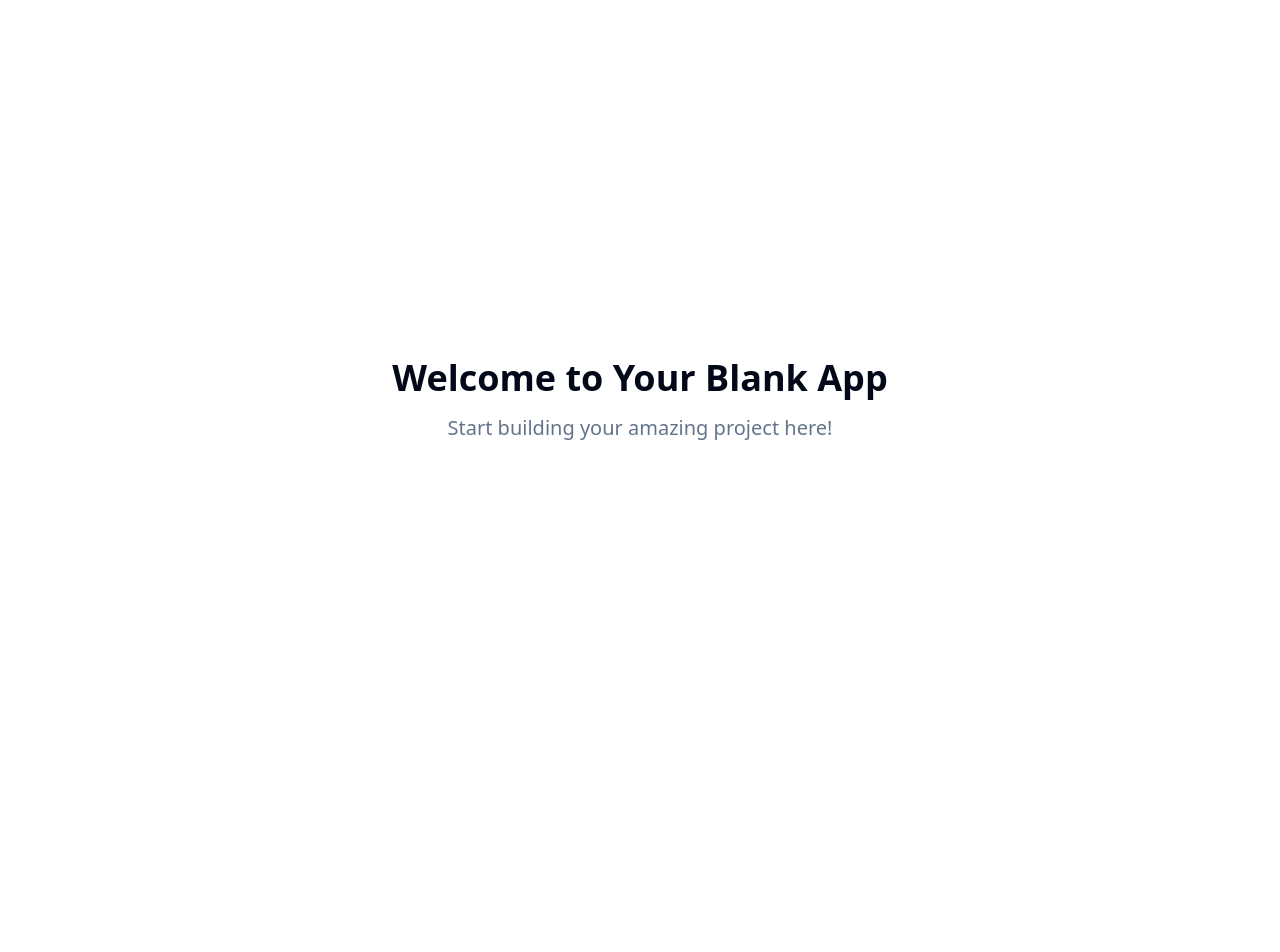
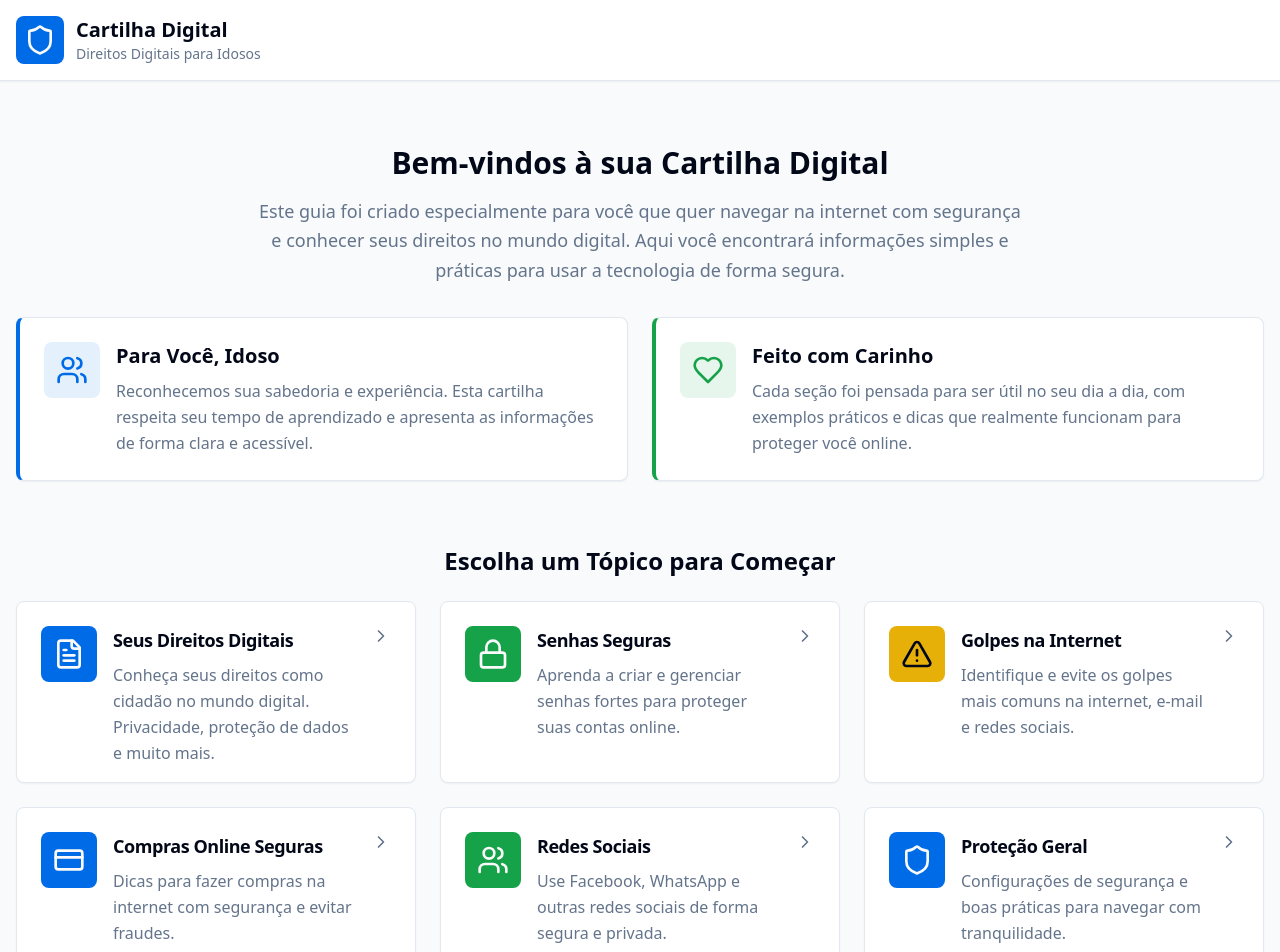
Before and after one commit to Marianalima31/cartilha-digital, a React (Vite) app: page / in a window 1280 px wide. Shown: the top 952 px of the page. Before the commit the page ends 800 px from the top, so only its background shows below. Built offline with nearby package versions, Linux system fonts and the light colour scheme.

Commit message:
Add digital booklet for seniors
Develop an accessible digital booklet with guidance on digital rights and internet safety best practices for the elderly.

```diff
--- /dev/null
+++ b/src/components/Header.tsx
@@ -0,0 +1,31 @@
+import { Shield, Menu } from "lucide-react";
+import { Button } from "@/components/ui/button";
+
+const Header = () => {
+  return (
+    <header className="bg-card border-b border-border shadow-sm sticky top-0 z-50">
+      <div className="container mx-auto px-4 py-4">
+        <div className="flex items-center justify-between">
+          <div className="flex items-center space-x-3">
+            <div className="bg-primary p-2 rounded-lg">
+              <Shield className="h-8 w-8 text-primary-foreground" />
+            </div>
+            <div>
+              <h1 className="text-xl font-bold text-foreground">
+                Cartilha Digital
+              </h1>
+              <p className="text-sm text-muted-foreground">
+                Direitos Digitais para Idosos
+              </p>
+            </div>
+          </div>
+          <Button variant="outline" size="sm" className="md:hidden">
+            <Menu className="h-5 w-5" />
+          </Button>
+        </div>
+      </div>
+    </header>
+  );
+};
+
+export default Header;
--- /dev/null
+++ b/src/components/IntroSection.tsx
@@ -0,0 +1,63 @@
+import { Card, CardContent } from "@/components/ui/card";
+import { Users, Heart } from "lucide-react";
+
+const IntroSection = () => {
+  return (
+    <section className="py-8">
+      <div className="text-center mb-8">
+        <h2 className="text-3xl font-bold text-foreground mb-4">
+          Bem-vindos à sua Cartilha Digital
+        </h2>
+        <p className="text-lg text-muted-foreground max-w-3xl mx-auto leading-relaxed">
+          Este guia foi criado especialmente para você que quer navegar na internet
+          com segurança e conhecer seus direitos no mundo digital. Aqui você encontrará
+          informações simples e práticas para usar a tecnologia de forma segura.
+        </p>
+      </div>
+
+      <div className="grid md:grid-cols-2 gap-6 mb-8">
+        <Card className="border-l-4 border-l-primary">
+          <CardContent className="p-6">
+            <div className="flex items-start space-x-4">
+              <div className="bg-primary/10 p-3 rounded-lg">
+                <Users className="h-8 w-8 text-primary" />
+              </div>
+              <div>
+                <h3 className="text-xl font-semibold text-foreground mb-2">
+                  Para Você, Idoso
+                </h3>
+                <p className="text-muted-foreground leading-relaxed">
+                  Reconhecemos sua sabedoria e experiência. Esta cartilha respeita
+                  seu tempo de aprendizado e apresenta as informações de forma clara
+                  e acessível.
+                </p>
+              </div>
+            </div>
+          </CardContent>
+        </Card>
+
+        <Card className="border-l-4 border-l-accent">
+          <CardContent className="p-6">
+            <div className="flex items-start space-x-4">
+              <div className="bg-accent/10 p-3 rounded-lg">
+                <Heart className="h-8 w-8 text-accent" />
+              </div>
+              <div>
+                <h3 className="text-xl font-semibold text-foreground mb-2">
+                  Feito com Carinho
+                </h3>
+                <p className="text-muted-foreground leading-relaxed">
+                  Cada seção foi pensada para ser útil no seu dia a dia,
+                  com exemplos práticos e dicas que realmente funcionam
+                  para proteger você online.
+                </p>
+              </div>
+            </div>
+          </CardContent>
+        </Card>
+      </div>
+    </section>
+  );
+};
+
+export default IntroSection;
--- /dev/null
+++ b/src/components/TopicCard.tsx
@@ -0,0 +1,43 @@
+import { Card, CardHeader, CardTitle, CardDescription } from "@/components/ui/card";
+import { Button } from "@/components/ui/button";
+import { LucideIcon, ChevronRight } from "lucide-react";
+
+interface TopicCardProps {
+  title: string;
+  description: string;
+  icon: LucideIcon;
+  color: "primary" | "accent" | "warning" | "danger";
+  onClick: () => void;
+}
+
+const colorVariants = {
+  primary: "bg-primary text-primary-foreground",
+  accent: "bg-accent text-accent-foreground",
+  warning: "bg-warning text-warning-foreground",
+  danger: "bg-danger text-danger-foreground"
+};
+
+const TopicCard = ({ title, description, icon: Icon, color, onClick }: TopicCardProps) => {
+  return (
+    <Card className="hover:shadow-md transition-shadow cursor-pointer group" onClick={onClick}>
+      <CardHeader className="pb-4">
+        <div className="flex items-start space-x-4">
+          <div className={`p-3 rounded-lg ${colorVariants[color]} group-hover:scale-105 transition-transform`}>
+            <Icon className="h-8 w-8" />
+          </div>
+          <div className="flex-1">
+            <CardTitle className="text-lg font-semibold text-foreground mb-2">
+              {title}
+            </CardTitle>
+            <CardDescription className="text-muted-foreground text-base leading-relaxed">
+              {description}
+            </CardDescription>
+          </div>
+          <ChevronRight className="h-5 w-5 text-muted-foreground group-hover:text-primary transition-colors" />
+        </div>
+      </CardHeader>
+    </Card>
+  );
+};
+
+export default TopicCard;
--- a/src/index.css
+++ b/src/index.css
@@ -8,7 +8,7 @@ All colors MUST be HSL.
 
 @layer base {
   :root {
-    --background: 0 0% 100%;
+    --background: 210 40% 98%;
     --foreground: 222.2 84% 4.9%;
 
     --card: 0 0% 100%;
@@ -17,24 +17,30 @@ All colors MUST be HSL.
     --popover: 0 0% 100%;
     --popover-foreground: 222.2 84% 4.9%;
 
-    --primary: 222.2 47.4% 11.2%;
-    --primary-foreground: 210 40% 98%;
+    --primary: 212 100% 45%;
+    --primary-foreground: 0 0% 98%;
 
     --secondary: 210 40% 96.1%;
     --secondary-foreground: 222.2 47.4% 11.2%;
 
-    --muted: 210 40% 96.1%;
+    --muted: 210 40% 93%;
     --muted-foreground: 215.4 16.3% 46.9%;
 
-    --accent: 210 40% 96.1%;
-    --accent-foreground: 222.2 47.4% 11.2%;
+    --accent: 142 76% 36%;
+    --accent-foreground: 0 0% 98%;
+
+    --warning: 45 93% 47%;
+    --warning-foreground: 222.2 84% 4.9%;
+
+    --danger: 0 84.2% 60.2%;
+    --danger-foreground: 210 40% 98%;
 
     --destructive: 0 84.2% 60.2%;
     --destructive-foreground: 210 40% 98%;
 
     --border: 214.3 31.8% 91.4%;
     --input: 214.3 31.8% 91.4%;
-    --ring: 222.2 84% 4.9%;
+    --ring: 212 100% 45%;
 
     --radius: 0.5rem;
 
--- a/src/pages/Index.tsx
+++ b/src/pages/Index.tsx
@@ -1,12 +1,124 @@
-// Update this page (the content is just a fallback if you fail to update the page)
+import Header from "@/components/Header";
+import IntroSection from "@/components/IntroSection";
+import TopicCard from "@/components/TopicCard";
+import {
+  Lock,
+  AlertTriangle,
+  Shield,
+  CreditCard,
+  Users,
+  FileText,
+  Phone,
+  Mail
+} from "lucide-react";
+import { Card, CardContent } from "@/components/ui/card";
+import { Button } from "@/components/ui/button";
 
 const Index = () => {
+  const topics = [
+    {
+      title: "Seus Direitos Digitais",
+      description: "Conheça seus direitos como cidadão no mundo digital. Privacidade, proteção de dados e muito mais.",
+      icon: FileText,
+      color: "primary" as const,
+    },
+    {
+      title: "Senhas Seguras",
+      description: "Aprenda a criar e gerenciar senhas fortes para proteger suas contas online.",
+      icon: Lock,
+      color: "accent" as const,
+    },
+    {
+      title: "Golpes na Internet",
+      description: "Identifique e evite os golpes mais comuns na internet, e-mail e redes sociais.",
+      icon: AlertTriangle,
+      color: "warning" as const,
+    },
+    {
+      title: "Compras Online Seguras",
+      description: "Dicas para fazer compras na internet com segurança e evitar fraudes.",
+      icon: CreditCard,
+      color: "primary" as const,
+    },
+    {
+      title: "Redes Sociais",
+      description: "Use Facebook, WhatsApp e outras redes sociais de forma segura e privada.",
+      icon: Users,
+      color: "accent" as const,
+    },
+    {
+      title: "Proteção Geral",
+      description: "Configurações de segurança e boas práticas para navegar com tranquilidade.",
+      icon: Shield,
+      color: "primary" as const,
+    },
+  ];
+
+  const handleTopicClick = (topic: string) => {
+    // Future navigation implementation
+    console.log(`Navigating to ${topic}`);
+  };
+
   return (
-    <div className="min-h-screen flex items-center justify-center bg-background">
-      <div className="text-center">
-        <h1 className="text-4xl font-bold mb-4">Welcome to Your Blank App</h1>
-        <p className="text-xl text-muted-foreground">Start building your amazing project here!</p>
-      </div>
+    <div className="min-h-screen bg-background">
+      <Header />
+
+      <main className="container mx-auto px-4 py-8">
+        <IntroSection />
+
+        <section className="mb-12">
+          <h2 className="text-2xl font-bold text-foreground mb-6 text-center">
+            Escolha um Tópico para Começar
+          </h2>
+          <div className="grid md:grid-cols-2 lg:grid-cols-3 gap-6">
+            {topics.map((topic, index) => (
+              <TopicCard
+                key={index}
+                title={topic.title}
+                description={topic.description}
+                icon={topic.icon}
+                color={topic.color}
+                onClick={() => handleTopicClick(topic.title)}
+              />
+            ))}
+          </div>
+        </section>
+
+        <section className="mb-12">
+          <Card className="bg-muted/50">
+            <CardContent className="p-8 text-center">
+              <h3 className="text-2xl font-bold text-foreground mb-4">
+                Precisa de Ajuda?
+              </h3>
+              <p className="text-muted-foreground mb-6 max-w-2xl mx-auto">
+                Se você tiver dúvidas ou precisar de assistência, não hesite em entrar em contato.
+                Estamos aqui para ajudar você a navegar com segurança.
+              </p>
+              <div className="flex flex-col sm:flex-row gap-4 justify-center">
+                <Button variant="outline" size="lg" className="flex items-center space-x-2">
+                  <Phone className="h-5 w-5" />
+                  <span>Telefone de Apoio</span>
+                </Button>
+                <Button variant="outline" size="lg" className="flex items-center space-x-2">
+                  <Mail className="h-5 w-5" />
+                  <span>Enviar E-mail</span>
+                </Button>
+              </div>
+            </CardContent>
+          </Card>
+        </section>
+      </main>
+
+      <footer className="bg-card border-t border-border py-8">
+        <div className="container mx-auto px-4 text-center">
+          <p className="text-muted-foreground">
+            © 2024 Cartilha Digital - Direitos Digitais para Idosos
+          </p>
+          <p className="text-sm text-muted-foreground mt-2">
+            Informação acessível e segura para todos
+          </p>
+        </div>
+      </footer>
     </div>
   );
 };
--- a/tailwind.config.ts
+++ b/tailwind.config.ts
@@ -43,6 +43,14 @@ export default {
 				accent: {
 					DEFAULT: 'hsl(var(--accent))',
 					foreground: 'hsl(var(--accent-foreground))'
+				},
+				warning: {
+					DEFAULT: 'hsl(var(--warning))',
+					foreground: 'hsl(var(--warning-foreground))'
+				},
+				danger: {
+					DEFAULT: 'hsl(var(--danger))',
+					foreground: 'hsl(var(--danger-foreground))'
 				},
 				popover: {
 					DEFAULT: 'hsl(var(--popover))',
```
